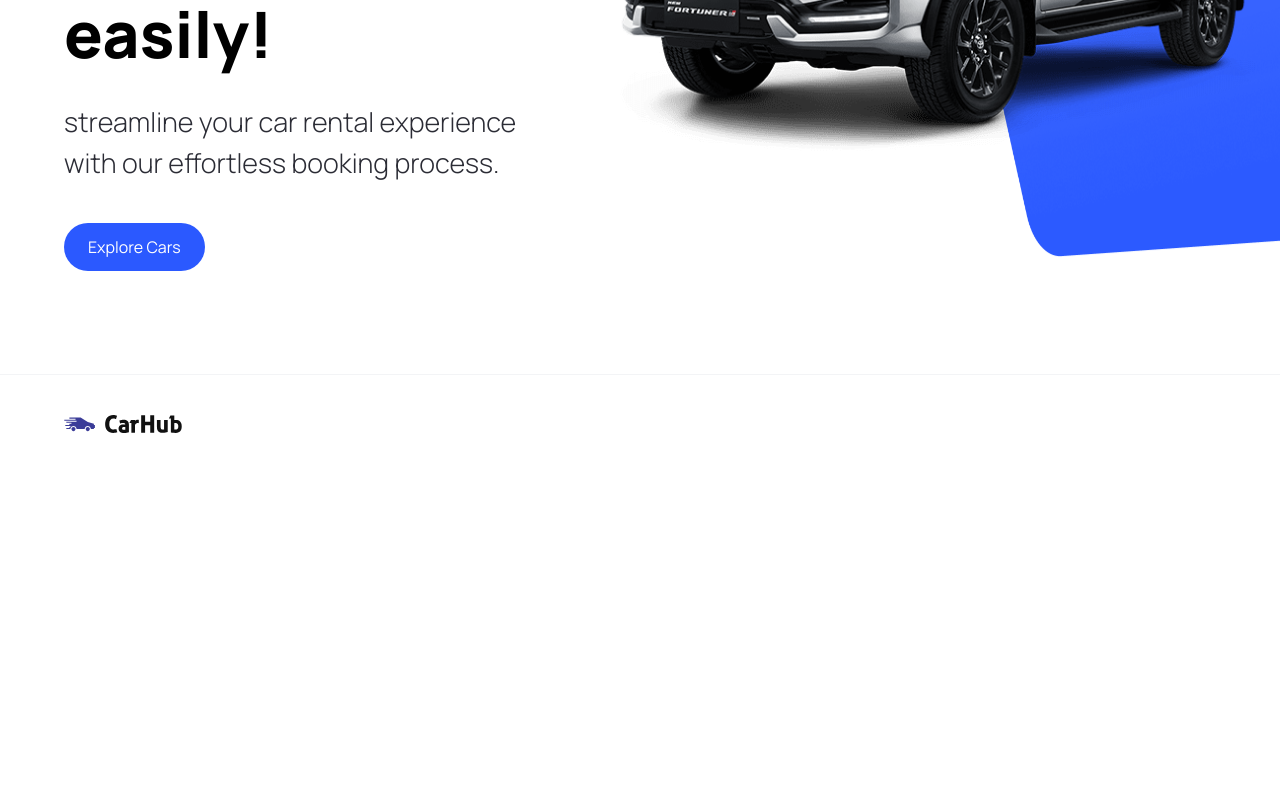
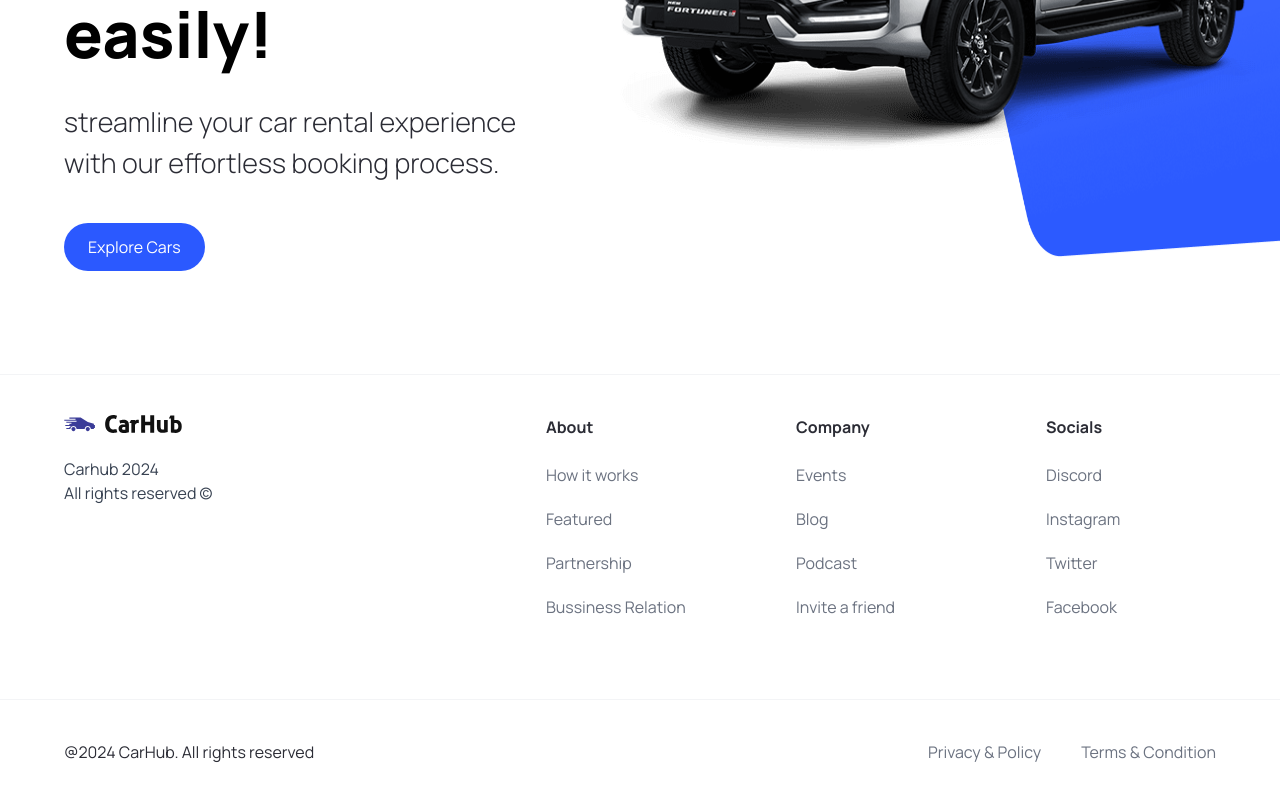
Before and after one commit to amirdity/car, a Next.js app: page / in a window 1280 px wide. Shown: the part 446-1246 px from the top of the page. Before the commit the page ends 919 px from the top, so only its background shows below. Built offline with nearby package versions, Linux system fonts and the light colour scheme.

Commit message:
Add files via upload

```diff
--- a/components/Footer.tsx
+++ b/components/Footer.tsx
@@ -1,16 +1,46 @@
 import React from 'react'
 import Image from 'next/image'
+import { footerLinks } from '@/constants'
+import Link from 'next/link'
 const Footer = () => {
   return (
     <footer className='flex flex-col text-black-100 mt-5 border-t border-gray-100'>
       <div className='flex max-md:flex-col flex-wrap justify-between gap-5 sm:px-16 px-6 py-10'>
         <div className='flex flex-col justify-start items-start gap-6 '>
           <Image src={"/logo.svg"} alt='logo' width={118} height={18} className='object-contain'/>
-
+          <p className='text-base text-gray-700'>
+            Carhub 2024<br/>
+            All rights reserved &copy;
+          </p>
         </div>
 
+        <div className='footer__links'>
+          {footerLinks.map((item)=>(
+            <div key={item.title} className='footer__link'>
+              <h3 className='font-bold'>{item.title}</h3>
+              <div className='flex flex-col gap-5'>
+              {item.links.map((link)=>(
+                <Link key={item.title} href={link.url} className="text-gray-500">
+                  {link.title}
+                </Link>
+              ))}
+              </div>
+            </div>
+          ))}
+        </div>
       </div>
+      <div className='flex justify-between items-center flex-wrap mt-10 border-t border-gray-100 sm:px-16 px-6 py-10'>
+      <p>@2024 CarHub. All rights reserved</p>
 
+      <div className="footer__copyrights-link">
+        <Link href="/" className="text-gray-500">
+          Privacy & Policy
+        </Link>
+        <Link href="/" className="text-gray-500">
+          Terms & Condition
+        </Link>
+      </div>
+    </div>
 
     </footer>
   )
```
